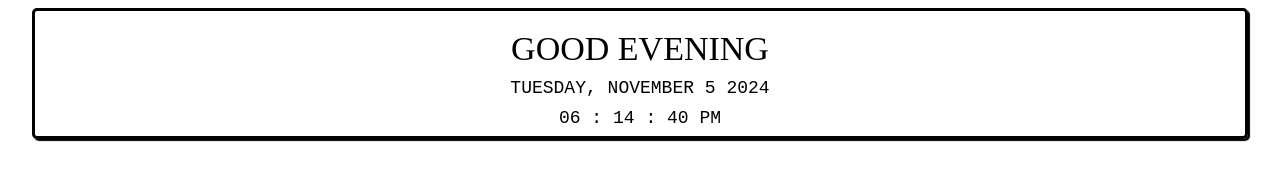
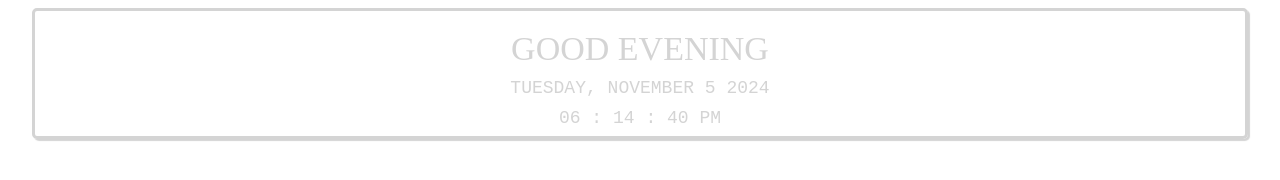
Before and after one commit to Bubbicar/notion_widget, a plain HTML site: page minimal-greetings.html in a window 1280 px wide. Drawn offline with Linux system fonts and the light colour scheme.

Commit message:
Update minimal-greetings.html

```diff
--- a/minimal-greetings.html
+++ b/minimal-greetings.html
@@ -17,16 +17,16 @@
 
         .widget {
             padding: 5px 5px ;
-            color: #000000;
+            color: #d4d4d4;
             display: flex;
             justify-content:center;
             align-items:center;
             flex-direction: column;
             max-width: 95%;
             margin: auto;
-            border: 3px solid #000000;
+            border: 3px solid #d4d4d4;
             border-radius: 5px;
-            box-shadow: 2px 2px 1px 0px #000000;
+            box-shadow: 2px 2px 1px 0px #d4d4d4;
 
         }
 
```
